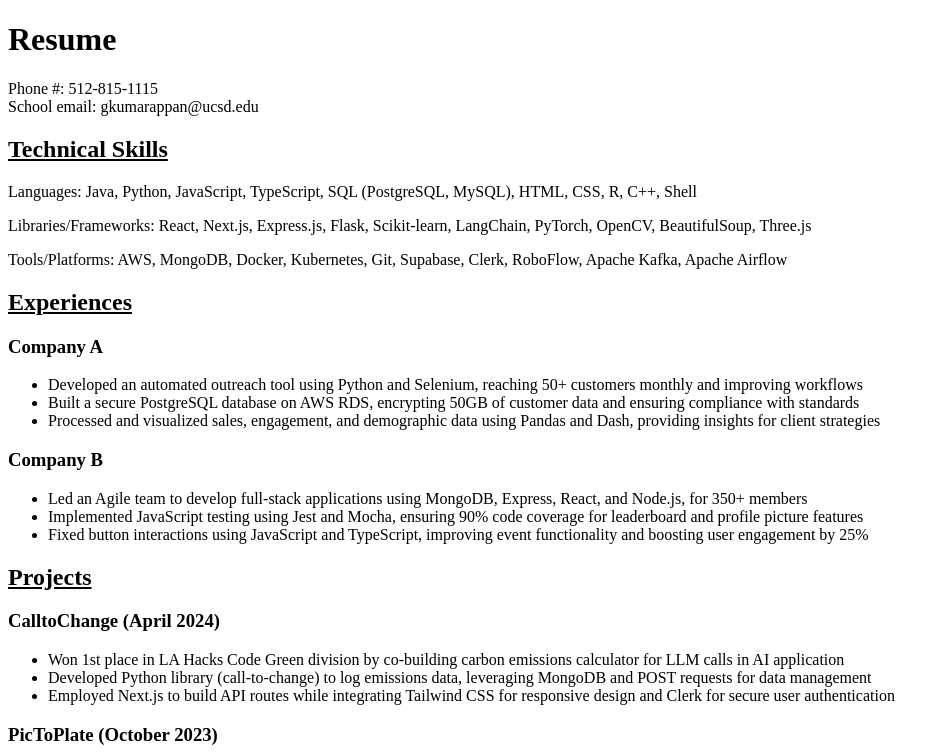
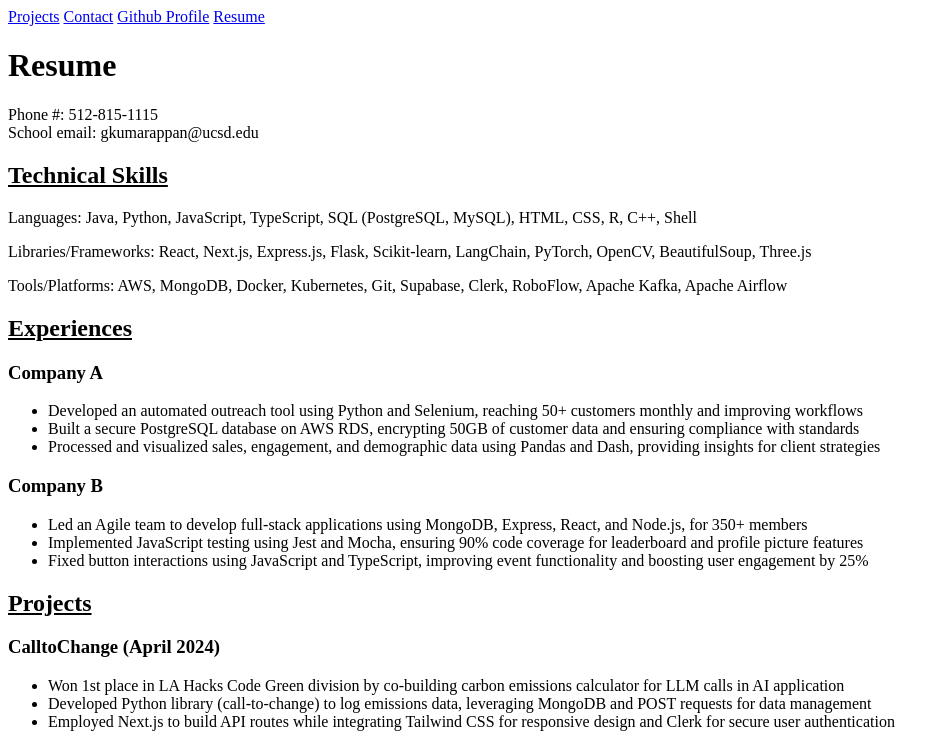
Before and after one commit to ganeshkumar321/portfolio, a plain HTML site: page Resume/index.html in a window 1280 px wide. Shown: the top 752 px of the page, without its empty margins (0-950 px from the left). Drawn offline with Linux system fonts and the light colour scheme.

Commit message:
with resume

```diff
--- a/Resume/index.html
+++ b/Resume/index.html
@@ -6,6 +6,13 @@
     <title>Resume</title>
 </head>
 <body>
+    <nav>
+        <a href="/Projects/">Projects</a>
+        <a href="/Contact/">Contact</a>
+        <a href="https://github.com/ganeshkumar321" target="_blank">Github Profile</a>
+        <a href="/Resume/">Resume</a>
+    </nav>
+
     <h1>Resume</h1>
     <p>Phone #: 512-815-1115<br>    School email: gkumarappan@ucsd.edu</p>
 
```
Also changed, not shown: Contact/index.html (+1 -0 lines), index.html (+8 -2 lines).
